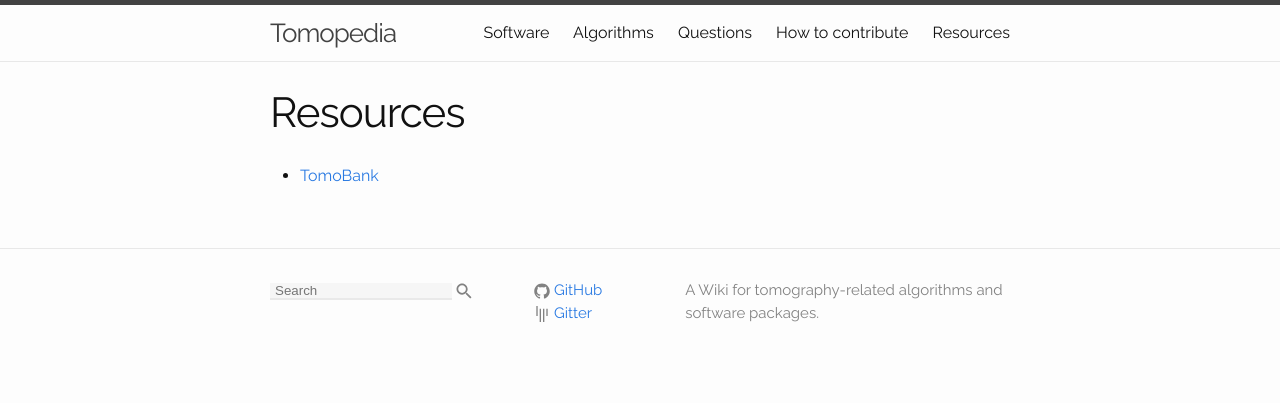
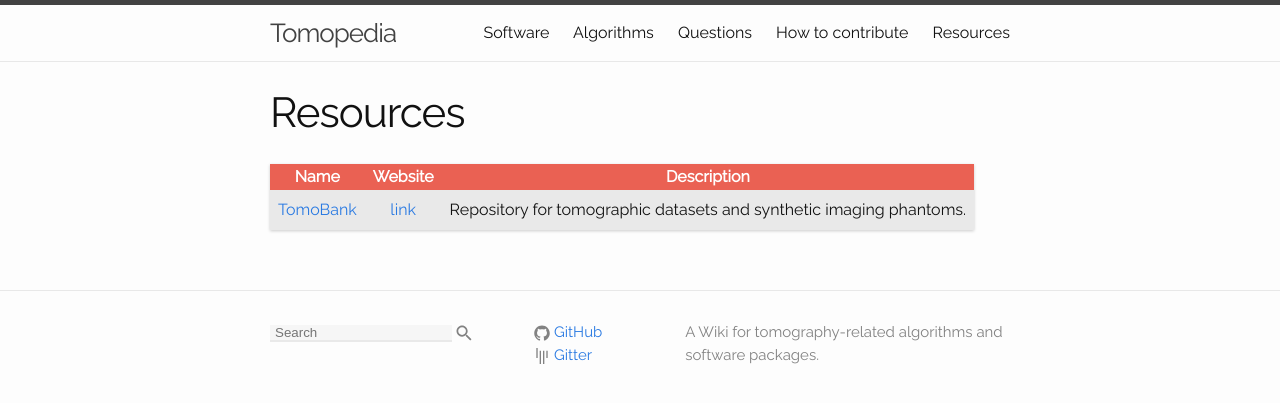
Before and after one commit to tomopedia/tomopedia.github.io, a Jekyll site: the page built from main_pages/70_resources.md, in a window 1280 px wide. Shown: the top 403 px of the page. Built offline with Jekyll 4.4.1, drawn with Linux system fonts in a browser that asks for light colours.

Commit message:
Listing in resources page converted to a table.

```diff
--- a/main_pages/70_resources.md
+++ b/main_pages/70_resources.md
@@ -5,4 +5,7 @@ permalink: resources/
 include_in_menu: true
 ---
 
-* [TomoBank](https://tomobank.readthedocs.io/en/latest/)
+{: .table .table-striped}
+|                   Name                   |                        Website                       | Description                                                                                                                                                                                           |
+|:----------------------------------------:|:----------------------------------------------------:|-------------------------------------------------------------------------------------------------------------------------------------------------------------------------------------------------------|
+|     [TomoBank](/software/astra/)    |         [link](https://tomobank.readthedocs.io)        | Repository for tomographic datasets and synthetic imaging phantoms.                                                                                         |
```
